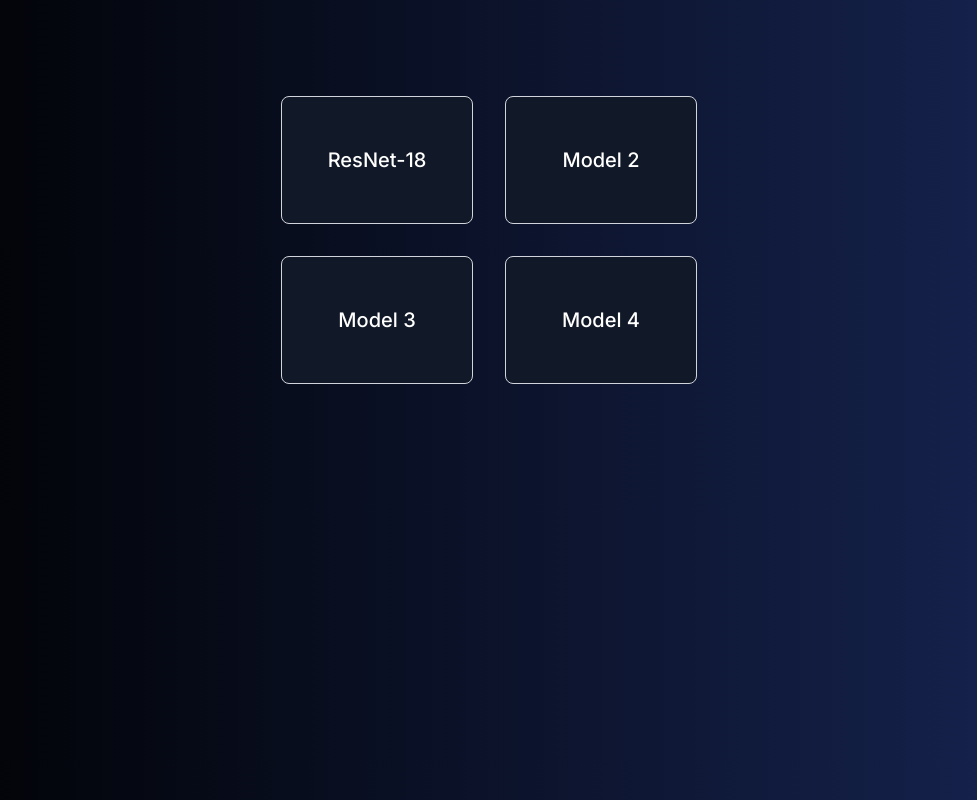
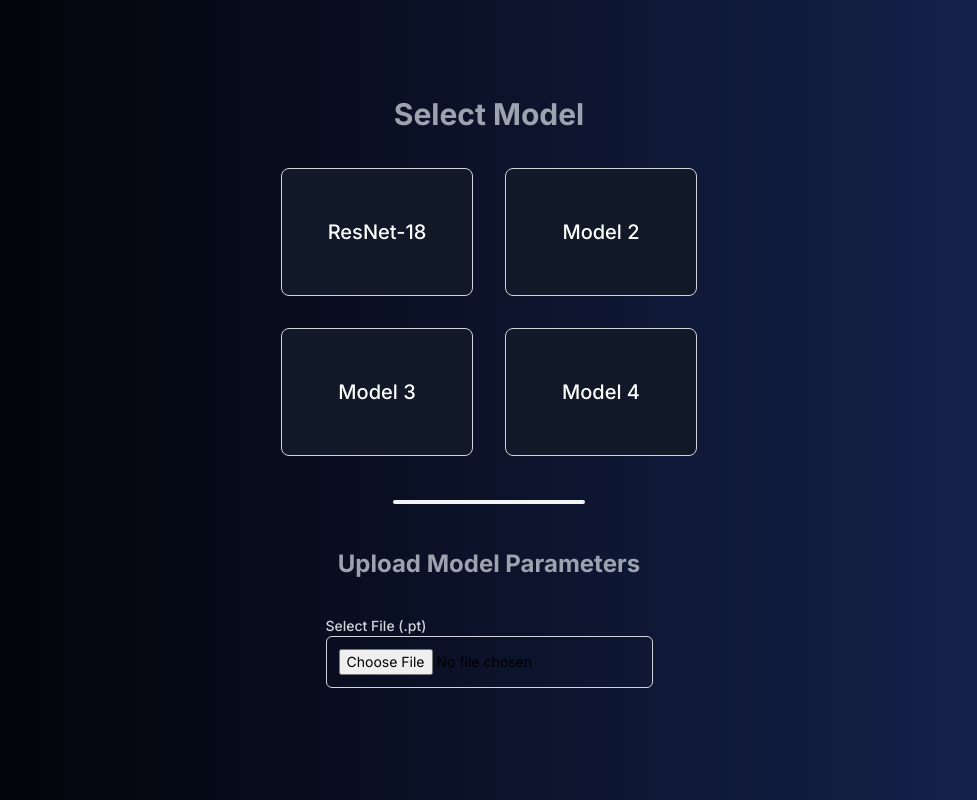
Before and after one commit to benJames9/ml-privacy-framework, a Next.js app in the folder frontend/: page / in a window 1280 px wide. Shown: the whole page, without its empty margins (151-1128 px from the left). Built offline with nearby package versions, Linux system fonts and the light colour scheme.

Commit message:
feat(frontend): add upload box for state dict

```diff
--- a/frontend/src/app/page.tsx
+++ b/frontend/src/app/page.tsx
@@ -1,10 +1,15 @@
-import ModelSelect from "../components/ModelSelect";
+import FileUpload from "@/components/FileUpload";
+import ModelSelect from "@/components/ModelSelect";
 
 export default function Home() {
   const models: string[] = ["ResNet-18", "Model 2", "Model 3", "Model 4"];
   return (
     <main className="flex min-h-screen flex-col items-center justify-between p-24 bg-gradient-to-r from-black to-blue-950">
+      <h2 className="text-3xl font-bold text-gray-400 mb-8">Select Model</h2>
       <ModelSelect models={models} />
+      <hr className="w-48 h-1 mx-auto my-4 bg-gray-100 border-0 rounded md:my-10 dark:bg-gray-700" />
+      <h3 className="text-2xl font-bold text-gray-400 mb-8">Upload Model Parameters</h3>
+      <FileUpload expectedFileType="pt" label="Select File (.pt)" />
     </main>
   )
 }
--- /dev/null
+++ b/frontend/src/components/FileUpload.tsx
@@ -0,0 +1,49 @@
+"use client";
+import React, { useState } from 'react';
+
+interface FileUploadProps {
+  expectedFileType: string;
+  label?: string;
+}
+
+const FileUpload: React.FC<FileUploadProps> = ({
+  expectedFileType,
+  label = '',
+}) => {
+  const [selectedFile, setSelectedFile] = useState<File | null>(null);
+
+  const handleFileChange = (event: React.ChangeEvent<HTMLInputElement>) => {
+    const file = event.target.files?.[0];
+
+    if (!file) return;
+
+    const fileType: string = file.name.split('.').pop() || '';
+
+    if (fileType === expectedFileType) {
+      setSelectedFile(file);
+    } else {
+      setSelectedFile(null);
+      console.error('Invalid file type selected');
+    }
+  };
+
+  return (
+    <div className="mb-4">
+      <label htmlFor="file-upload" className="block text-sm font-medium text-gray-300">
+        {label}
+      </label>
+      <input
+        type="file"
+        id="file-upload"
+        accept={`.${expectedFileType}`}
+        className="block w-full p-3 text-sm border border-gray-300 rounded-md cursor-pointer focus:outline-none focus:ring-1 focus:ring-indigo-500 focus:border-indigo-500"
+        onChange={handleFileChange}
+      />
+      {selectedFile && (
+        <p className="mt-2 text-sm text-gray-400">{selectedFile.name}</p>
+      )}
+    </div>
+  );
+};
+
+export default FileUpload;
```
